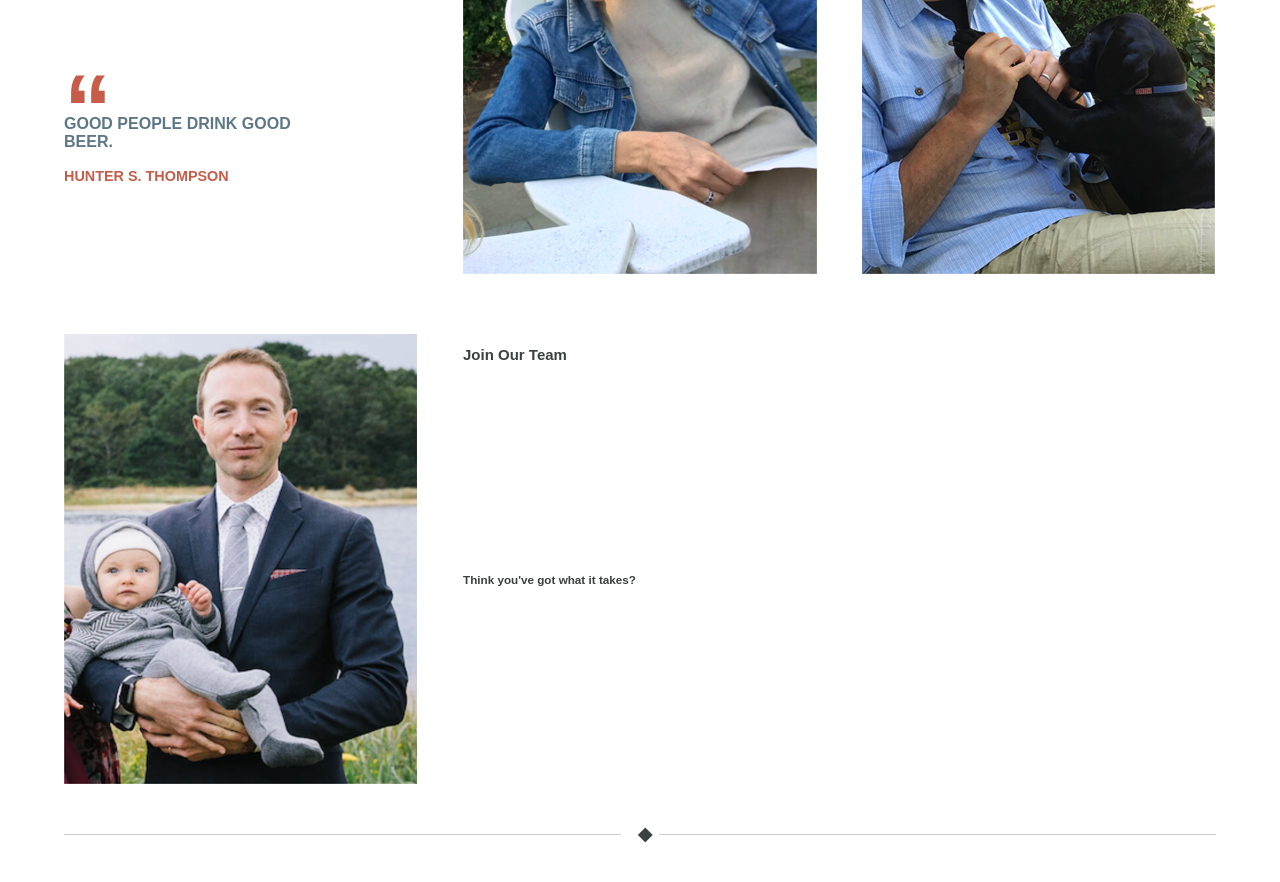
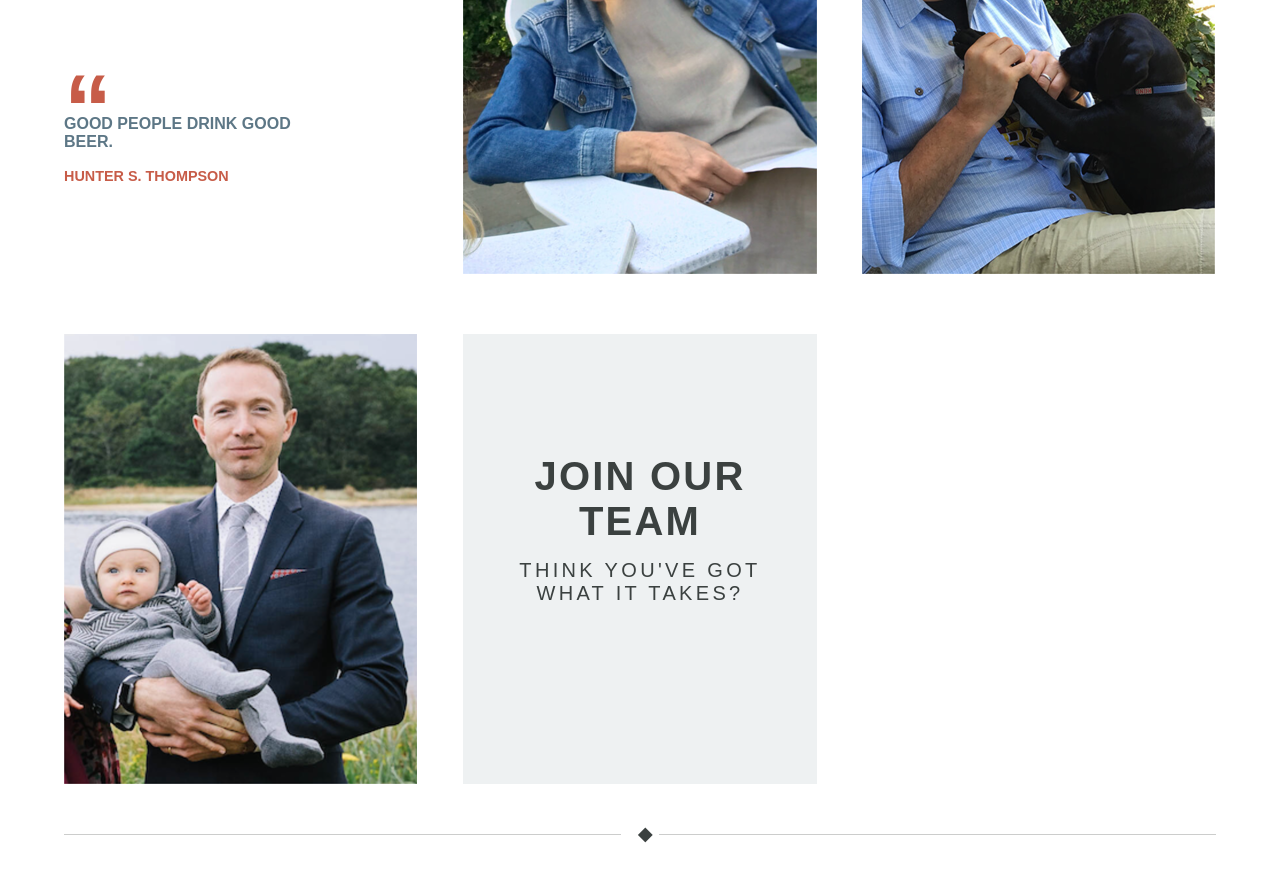
Before and after one commit to zeel01/code-quiz, a plain HTML site: page index.html in a window 1280 px wide. Shown: the part 1304-2186 px from the top of the page. Drawn offline with Linux system fonts and the light colour scheme.

Commit message:
Styled the last text card

```diff
--- a/index.html
+++ b/index.html
@@ -48,9 +48,9 @@
 				<div>
 					<img src="images/man-with-baby.png">
 				</div>
-				<div>
-					<h2>Join Our Team</h2>
-					<h3>Think you've got what it takes?</h3>
+				<div class="text-card">
+					<h2>Join Our<br>Team</h2>
+					<h3>Think you've got<br>what it takes?</h3>
 				</div>
 			</main>
 			<footer class="rule"><h1></h1></footer>
--- a/styles/quiz.css
+++ b/styles/quiz.css
@@ -90,3 +90,27 @@ blockquote .attribution {
 	color: var(--orange);
 	font-size: .9em;
 }
+
+.text-card {
+	background-color: #EEF1F2;
+	justify-content: center;
+	align-content: center;
+	gap: 1.5em;
+	padding-bottom: 6em;
+}
+
+h2 {
+	text-align: center;
+	text-transform: uppercase;
+	font-size: 4em;
+	margin: 0;
+	letter-spacing: .1ch;
+}
+h3 {
+	text-align: center;
+	text-transform: uppercase;
+	font-size: 2em;
+	font-weight: normal;
+	margin: 0;
+	letter-spacing: .3ch;
+}
```
